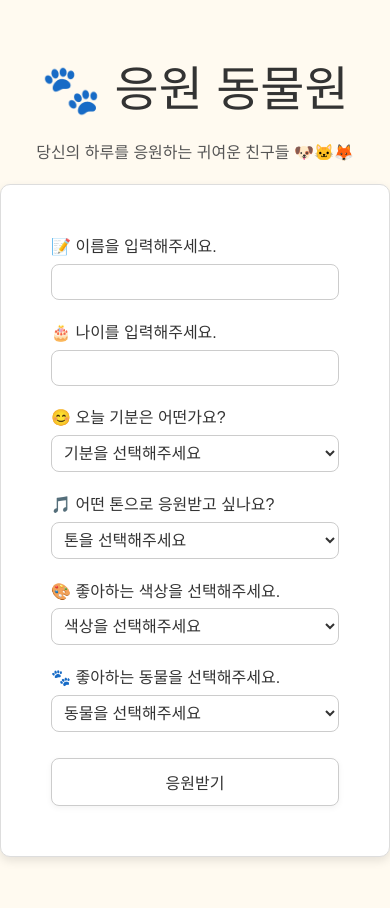
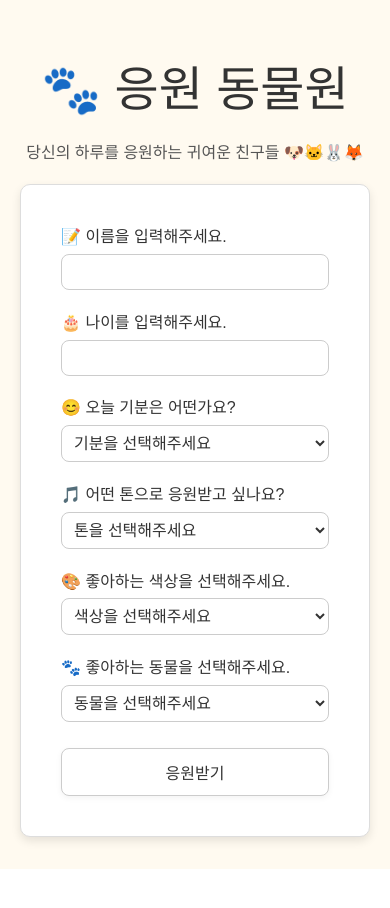
Before and after one commit to eeeeeni/Project_zoo, a React (Vite) app in the folder zoo-cheer/: page / in a window 390 px wide. After the commit the page ends 869 px from the top, so only its background shows below. Built offline with nearby package versions, Linux system fonts and the light colour scheme; a web font is replaced by a local one.

Commit message:
media update finish0

```diff
--- a/zoo-cheer/src/App.css
+++ b/zoo-cheer/src/App.css
@@ -1,5 +1,9 @@
 @import url('https://fonts.googleapis.com/css2?family=Gowun+Dodum&display=swap');
 @import url('https://fonts.googleapis.com/css2?family=Poor+Story&display=swap');
+
+* {
+  box-sizing: border-box;
+}
 
 body {
   margin: 0;
@@ -68,12 +72,14 @@ button:hover {
 
 .result-card {
   background-color: white;
-  padding: 20px;
+  padding: 30px;
   border-radius: 16px;
   box-shadow: 0 4px 20px rgba(0,0,0,0.1);
   text-align: center;
   max-width: 500px;
   width: 90%;
+  margin: 0 auto;
+  box-sizing: border-box;
 }
 
 .button-group {
@@ -89,15 +95,13 @@ button:hover {
   form {
     padding: 20px;
     margin: 0 10px;
-    width: 90%;
-    max-width: 100%;
-    box-sizing: border-box;
+    width: 100%;
+    max-width: 90%;
   }
 
   input, select, button {
     font-size: 1rem;
     width: 100%;
-    box-sizing: border-box;
   }
 
   .button-group {
@@ -123,4 +127,10 @@ button:hover {
     font-size: 1rem;
     margin-bottom: 1rem;
   }
+
+  .result-card {
+    width: 90% !important;
+    max-width: 100% !important;
+    margin: 0 auto;
+  }
 }
--- a/zoo-cheer/src/App.jsx
+++ b/zoo-cheer/src/App.jsx
@@ -16,7 +16,7 @@ function App() {
 
   const cardRef = useRef(null); // 🔸 카드 영역 참조
 
-  const animals = ['강아지', '고양이', '토끼', '햄스터', '여우', '사자', '사슴', '호랑이', '팬더', '코끼리'];
+  const animals = ['강아지', '고양이', '토끼', '햄스터', '여우', '사자', '사슴', '호랑이', '팬더', '코끼리', '카피바라'];
   const moods = ['행복해요', '슬퍼요', '화나요', '긴장돼요', '불안해요', '지쳤어요', '설레요', '우울해요', '신나요', '무기력해요'];
   const tone = ['상냥하게', '재미있게', '진지하게', '귀엽게', '차분하게', '감성적으로'];
   const colors = ['빨간색', '파란색', '노란색', '초록색', '보라색', '주황색', '핑크색', '검은색', '민트색', '회색'];
@@ -77,7 +77,7 @@ if (result) {
       <div style={{ display: 'flex', flexDirection: 'column', alignItems: 'center' }}>
         <div ref={cardRef} style={{
           padding: '20px', border: '1px solid #ccc', borderRadius: '16px',
-          backgroundColor: '#fff', width: '90%', maxWidth: '500px',
+          backgroundColor: '#fff', width: '90%', maxWidth: '400px',
           boxShadow: '0 4px 20px rgba(0,0,0,0.1)', textAlign: 'center'
         }}>
           <h2 style={{ fontSize: '1.7rem' }}>✨ {formData.animal}의 응원 메시지 ✨</h2>
@@ -115,12 +115,12 @@ if (result) {
           marginTop: '10px',
           display: 'flex',
           justifyContent: 'center',
-          gap: '2rem'
+          gap: '1rem'
         }}>
           <button
             onClick={handleDownload}
             style={{
-              padding: '0.7rem 2.5rem',
+              padding: '0.7rem 2rem',
               backgroundColor: '#ffffff',
               border: '1px solid #ccc',
               borderRadius: '8px',
@@ -154,11 +154,11 @@ if (result) {
     <div style={{ width: '100vw', minHeight: '100vh', backgroundColor: '#fffaf0', padding: '2rem 0', display: 'flex', justifyContent: 'center' }}>
       <div style={{ display: 'flex', flexDirection: 'column', alignItems: 'center', width: '100%' }}>
         <h1 style={{ fontSize: '3rem', marginBottom: '0.5rem' }}>🐾 응원 동물원</h1>
-        <p style={{ marginBottom: '1.2rem', color: '#555' }}>당신의 하루를 응원하는 귀여운 친구들 🐶🐱🦊</p>
+        <p style={{ marginBottom: '1.2rem', color: '#555' }}>당신의 하루를 응원하는 귀여운 친구들 🐶🐱🐰🦊</p>
 
         <form onSubmit={handleSubmit} style={{
-          display: 'flex', flexDirection: 'column', gap: '1.3rem', padding: '50px', border: '1px solid #ddd',
-          borderRadius: '10px', backgroundColor: 'white', width: '100%', maxWidth: '400px',
+          display: 'flex', flexDirection: 'column', gap: '1.3rem', padding: '40px', border: '1px solid #ddd',
+          borderRadius: '10px', backgroundColor: 'white', width: '100%', maxWidth: '350px',
           boxShadow: '0 4px 10px rgba(0,0,0,0.1)'
         }}>
           <label>📝 이름을 입력해주세요.<br />
@@ -192,7 +192,7 @@ if (result) {
             </select>
           </label>
           <button type="submit" disabled={loading} style={{ backgroundColor: '#fff', border: '1px solid #ccc', padding: '0.7rem 1.5rem', borderRadius: '8px', cursor: 'pointer', boxShadow: '0 2px 6px rgba(0,0,0,0.05)' }}>
-            {loading ? '응원 생성 중...' : '응원받기'}
+            {loading ? '응원 생성 중...🤖🦾🧐' : '응원받기'}
           </button>
         </form>
       </div>
```
